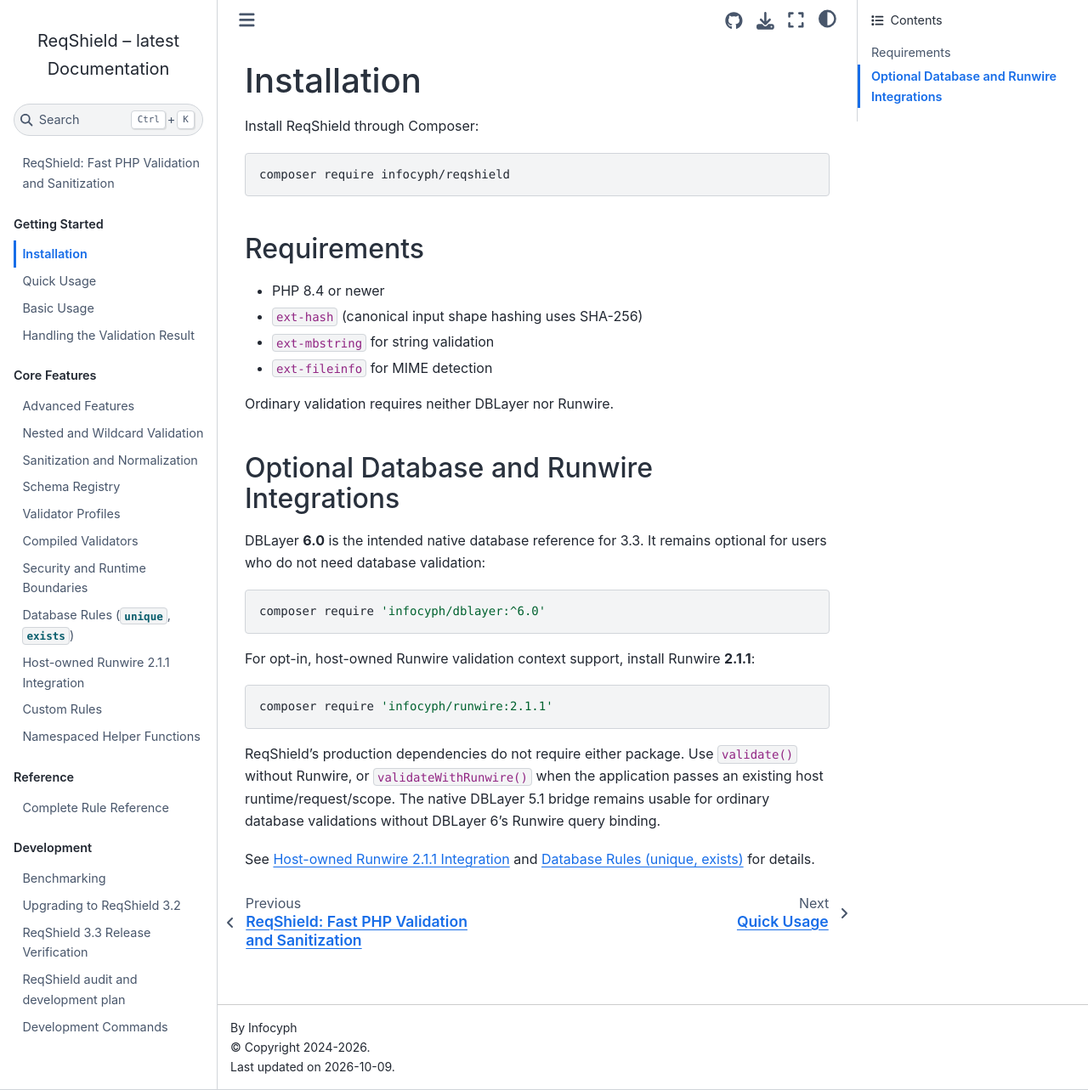
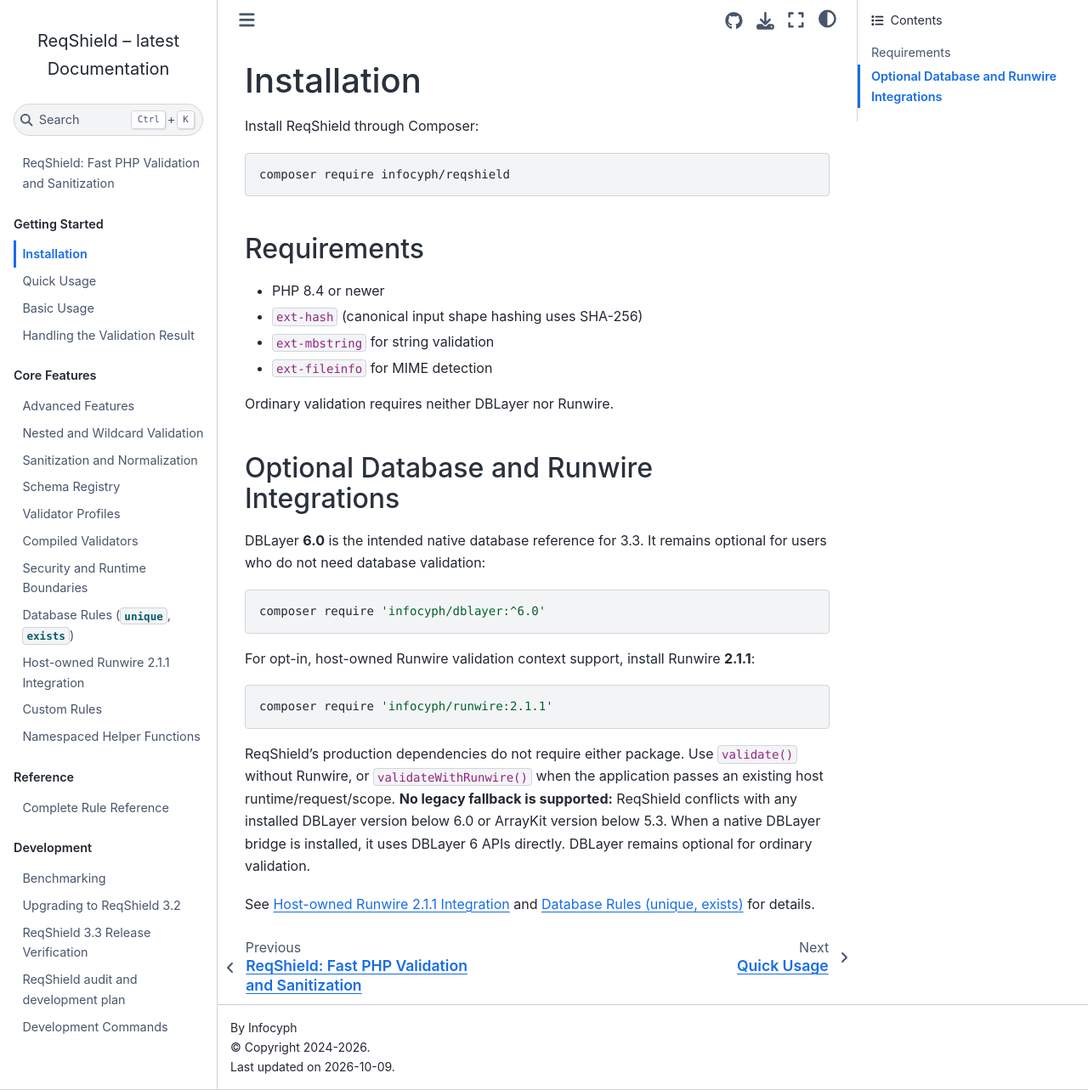
Before and after one commit to infocyph/ReqShield, a Sphinx documentation site: the page built from docs/installation.rst, in a window 1280 px wide and 1283 px high. Shown: the whole window at 85% size. Built offline with Sphinx 7.4.7 and the Sphinx Book theme 1.1.4, drawn with Linux system fonts in a browser that asks for light colours; pages that are not in the unit, such as notebooks, are missing from menus.

Commit message:
docs: remove DBLayer 5 BC and publish ArrayKit 5.3 minimum

```diff
--- a/docs/installation.rst
+++ b/docs/installation.rst
@@ -36,8 +36,9 @@
 
 ReqShield's production dependencies do not require either package. Use
 ``validate()`` without Runwire, or ``validateWithRunwire()`` when the
-application passes an existing host runtime/request/scope. The native
-DBLayer 5.1 bridge remains usable for ordinary database validations
-without DBLayer 6's Runwire query binding.
+application passes an existing host runtime/request/scope. **No legacy fallback is supported:** ReqShield conflicts with any installed
+DBLayer version below 6.0 or ArrayKit version below 5.3. When a native
+DBLayer bridge is installed, it uses DBLayer 6 APIs directly. DBLayer
+remains optional for ordinary validation.
 
 See :doc:`runwire-integration` and :doc:`database-rules` for details.
```
